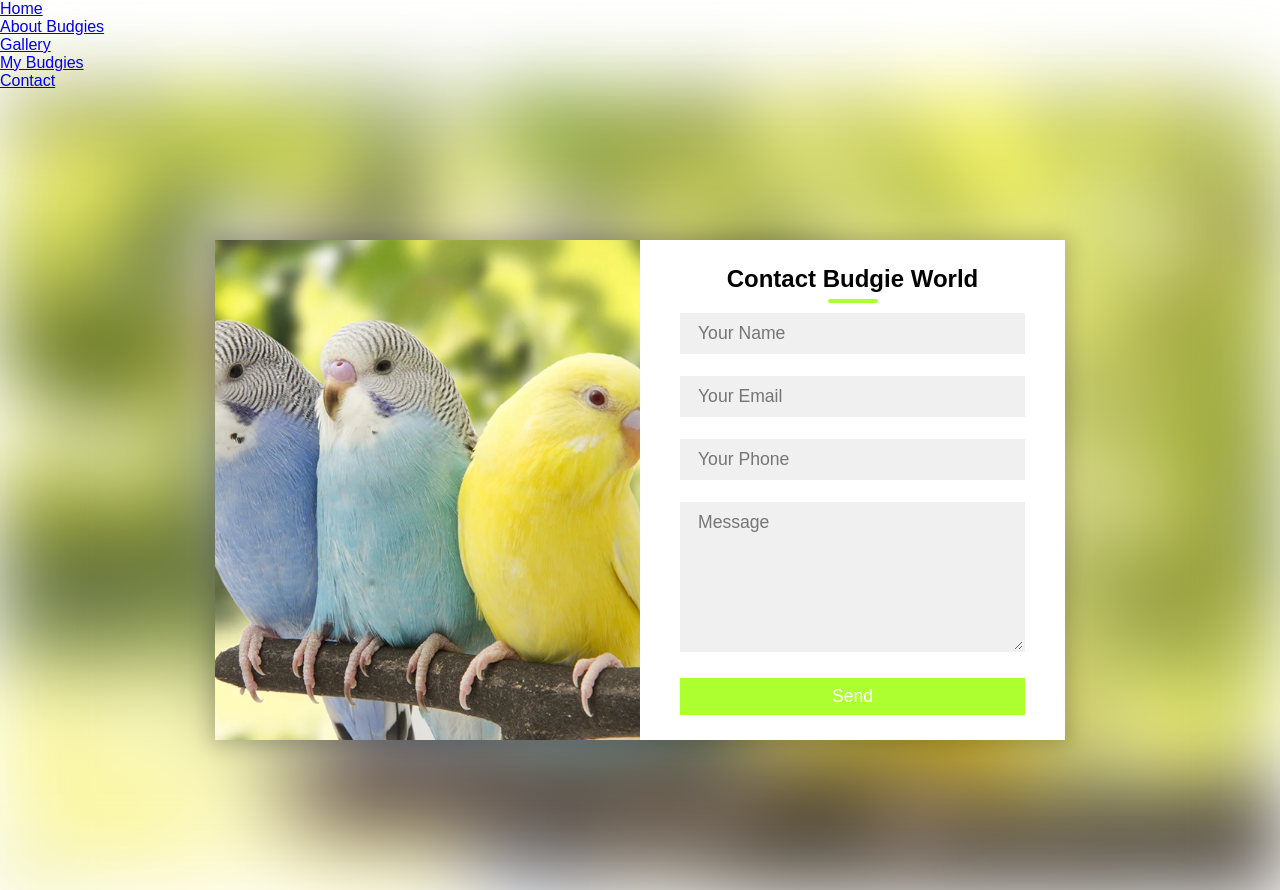
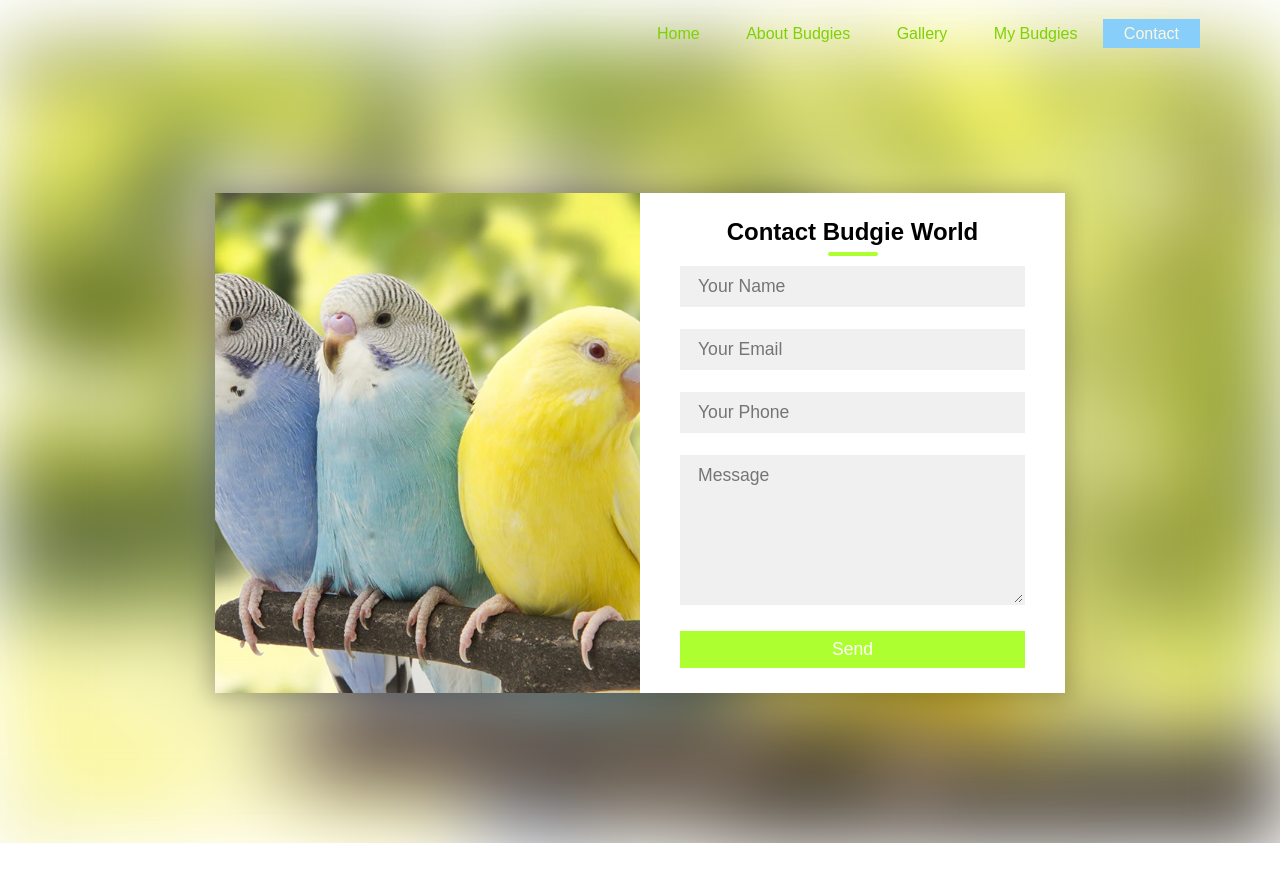
Before and after one commit to LunarSoul/TeamBudgie, a plain HTML site: page contact.html in a window 1280 px wide. After the commit the page ends 843 px from the top, so only its background shows below. Drawn offline with Linux system fonts and the light colour scheme.

Commit message:
Update contact.css

```diff
--- a/contact.css
+++ b/contact.css
@@ -120,3 +120,48 @@ h2:after{
         height: 200px;
     }
 }
+
+ul{
+    float: right;
+    list-style-type: none;
+    margin-top: 25px;
+    z-index: 3;
+
+
+}
+
+ul li{
+    position: relative;
+    display: inline-block;
+    z-index: 3;
+}
+
+ul li a{
+    text-decoration: none;
+    color: rgb(127, 209, 5);
+    padding: 5px 20px;
+    border: 1px solid transparent;
+    transition: 0.6s ease;
+    z-index: 3;
+}
+
+ul li a:hover{
+    background-color: lightskyblue;
+    color: cornsilk;
+    z-index: 3;
+}
+
+ul li.active a{
+    background-color: lightskyblue;
+    color: cornsilk;
+    z-index: 3;
+}
+
+
+
+
+.main{
+    max-width: 1200px;
+    max-height: auto;
+    z-index: 3;
+}
```
